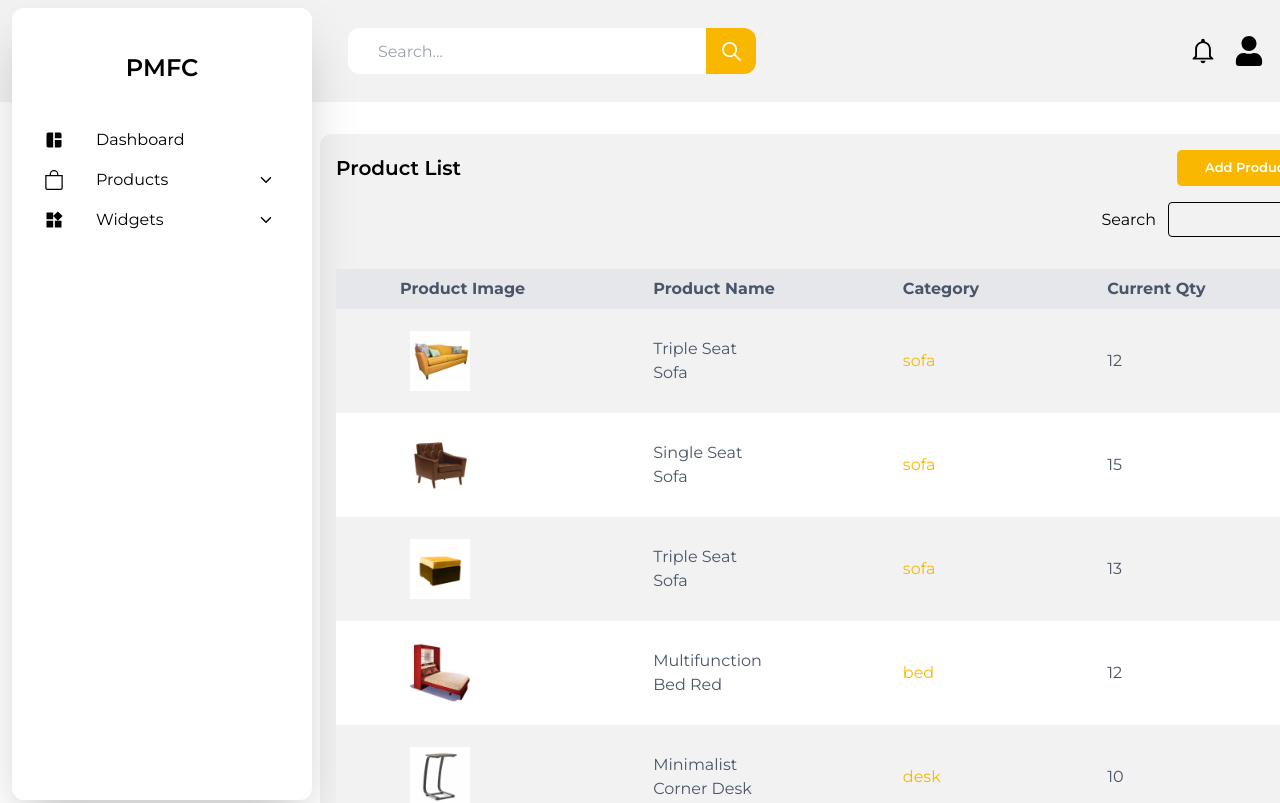
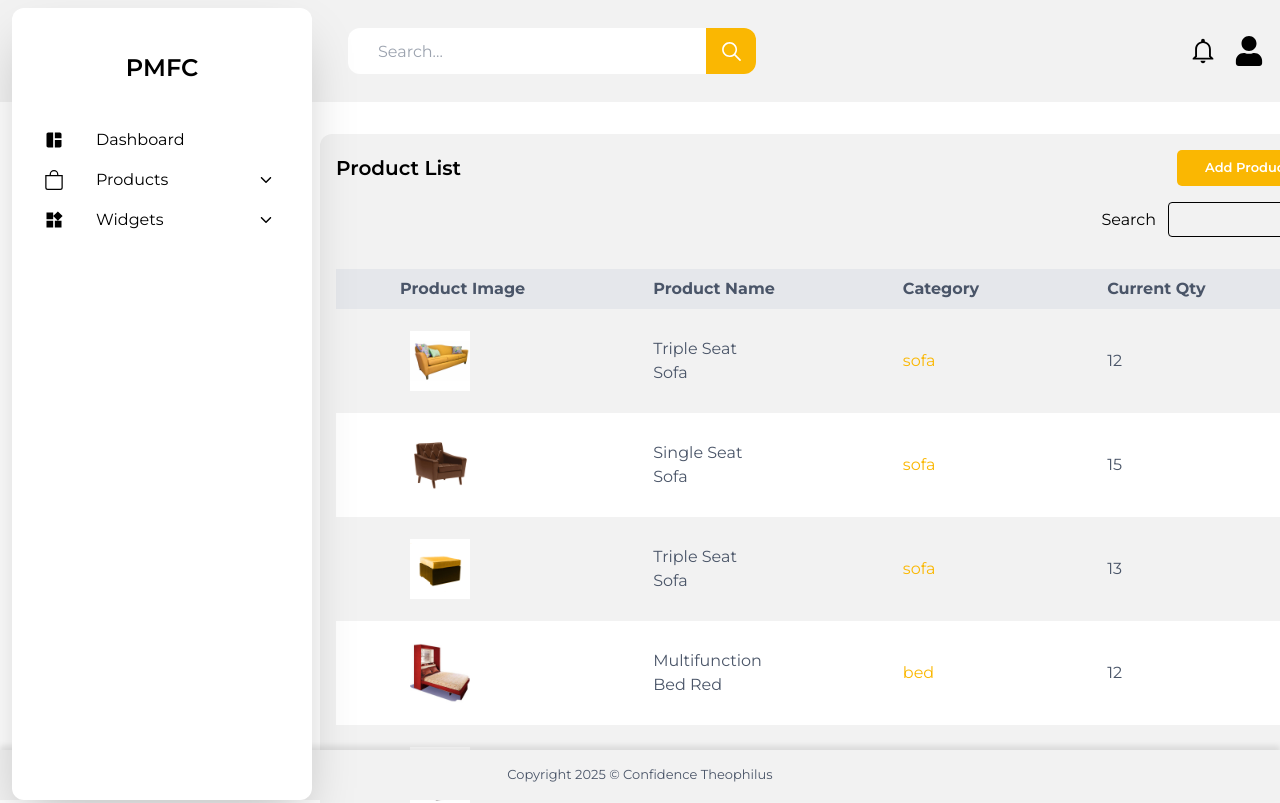
Before and after one commit to spanzyteo/furniture-cart, a Next.js app: page /admin/products in a window 1280 px wide. Shown: the top 803 px of the page. Built offline with nearby package versions, Linux system fonts and the light colour scheme.

Commit message:
create admin footer and other pages modification

```diff
--- a/app/(admin)/admin/add-new-products/page.tsx
+++ b/app/(admin)/admin/add-new-products/page.tsx
@@ -15,7 +15,7 @@ const AddNewProducts = () => {
      setThumbnailFilename(file ? file.name : 'No file chosen')
    }
   return (
-    <div className="bg-white flex flex-col">
+    <div className="bg-white flex flex-col pb-[3rem]">
       <form>
         <div className="xl:ml-[27rem] mt-8 bg-[#F2F2F2] flex flex-col px-4 w-[90%] lg:w-[777px] rounded-xl mx-auto mb-8 pb-8">
           <h1 className="text-xl font-semibold mt-4">Product Information</h1>
@@ -151,7 +151,7 @@ const AddNewProducts = () => {
         </div>
         <button
           type="submit"
-          className="bg-[#fab702] h-[40px] w-[140px] mx-auto text-white rounded-[5px] mb-10 text-[14px] font-semibold xl:ml-[27rem] hover:text-black hover:opacity-75 active:opacity-55 transition-all duration-500 ease-in-out"
+          className="bg-[#fab702] flex items-center justify-center h-[40px] w-[140px] text-white rounded-[5px] mb-10 text-[14px] font-semibold xl:ml-[27rem] mx-auto hover:text-black hover:opacity-75 active:opacity-55 transition-all duration-500 ease-in-out"
         >
           Submit
         </button>
--- a/app/(admin)/admin/components/ClientProvider.tsx
+++ b/app/(admin)/admin/components/ClientProvider.tsx
@@ -6,6 +6,7 @@ import { Provider } from 'react-redux'
 import { store } from '../store'
 import Header from './Header'
 import MobileSidebar from './MobileSidebar'
+import Footer from './Footer'
 
 export default function ClientProvider({
   children,
@@ -19,6 +20,7 @@ export default function ClientProvider({
         <MobileSidebar />
         <Header />
         {children}
+        <Footer />
       </div>
     </Provider>
   )
--- /dev/null
+++ b/app/(admin)/admin/components/Footer.tsx
@@ -0,0 +1,11 @@
+import React from 'react'
+
+const Footer = () => {
+  return (
+    <div className="fixed bottom-0 right-0 left-0 h-[50px] bg-[#F2F2F2] z-0 flex items-center justify-center shadow-[0_-4px_6px_rgba(0,0,0,0.1)]">
+      <h1 className="text-[#4A5568] text-[13px]">Copyright 2025 © Confidence Theophilus</h1>
+    </div>
+  )
+}
+
+export default Footer
--- a/app/(admin)/admin/components/ProductDropdown.tsx
+++ b/app/(admin)/admin/components/ProductDropdown.tsx
@@ -25,7 +25,7 @@ const ProductDropdown = () => {
           <Link href={'/admin/products'} onClick={() => handleCloseSidebar()}>
             Products
           </Link>
-          <h1>Add New Product</h1>
+          <Link href={'/admin/add-new-products'} onClick={() => handleCloseSidebar()}>Add New Product</Link>
         </motion.div>
       )}
     </AnimatePresence>
--- a/app/(admin)/admin/components/Sidebar.tsx
+++ b/app/(admin)/admin/components/Sidebar.tsx
@@ -20,7 +20,7 @@ const Sidebar = () => {
 
   return (
     <>
-      <div className="bg-white fixed w-[300px] xl:flex flex-col hidden top-2 bottom-0 left-3 rounded-xl shadow-2xl">
+      <div className="bg-white fixed w-[300px] xl:flex flex-col hidden top-2 bottom-0 left-3 rounded-xl shadow-2xl z-50">
         <div className=" h-[120px] w-[300px] flex items-center justify-center">
           <h1 className="text-2xl font-semibold">PMFC</h1>
         </div>
--- a/app/(admin)/admin/page.tsx
+++ b/app/(admin)/admin/page.tsx
@@ -11,7 +11,7 @@ import DashboardRecentOrder from './components/DashboardRecentOrder'
 const Dashboard = () => {
 
   return (
-    <div className="bg-white flex flex-col">
+    <div className="bg-white flex flex-col pb-[5rem]">
       <div className="grid grid-cols-1 lg:grid-cols-2 mt-8 xl:ml-[20rem] lg:gap-4 gap-4">
         <div className="lg:w-[501px] w-[90%] h-[140px] bg-[#F2F2F2] rounded-xl mx-auto flex items-center justify-between px-7">
           <div className="flex flex-row items-center">
--- a/app/(admin)/admin/products/page.tsx
+++ b/app/(admin)/admin/products/page.tsx
@@ -6,7 +6,7 @@ import { RiDeleteBin5Line } from 'react-icons/ri'
 
 const Products = () => {
   return (
-    <div className="bg-white flex flex-col">
+    <div className="bg-white flex flex-col pb-[3rem]">
       <div className="xl:ml-[20rem] mt-8 bg-[#F2F2F2] flex flex-col px-4 w-[90%] lg:w-[1014px] rounded-xl mx-auto mb-8 pb-8">
         <div className="flex items-center justify-between mt-4">
           <h1 className="font-semibold sm:text-xl text-lg">Product List</h1>
```
